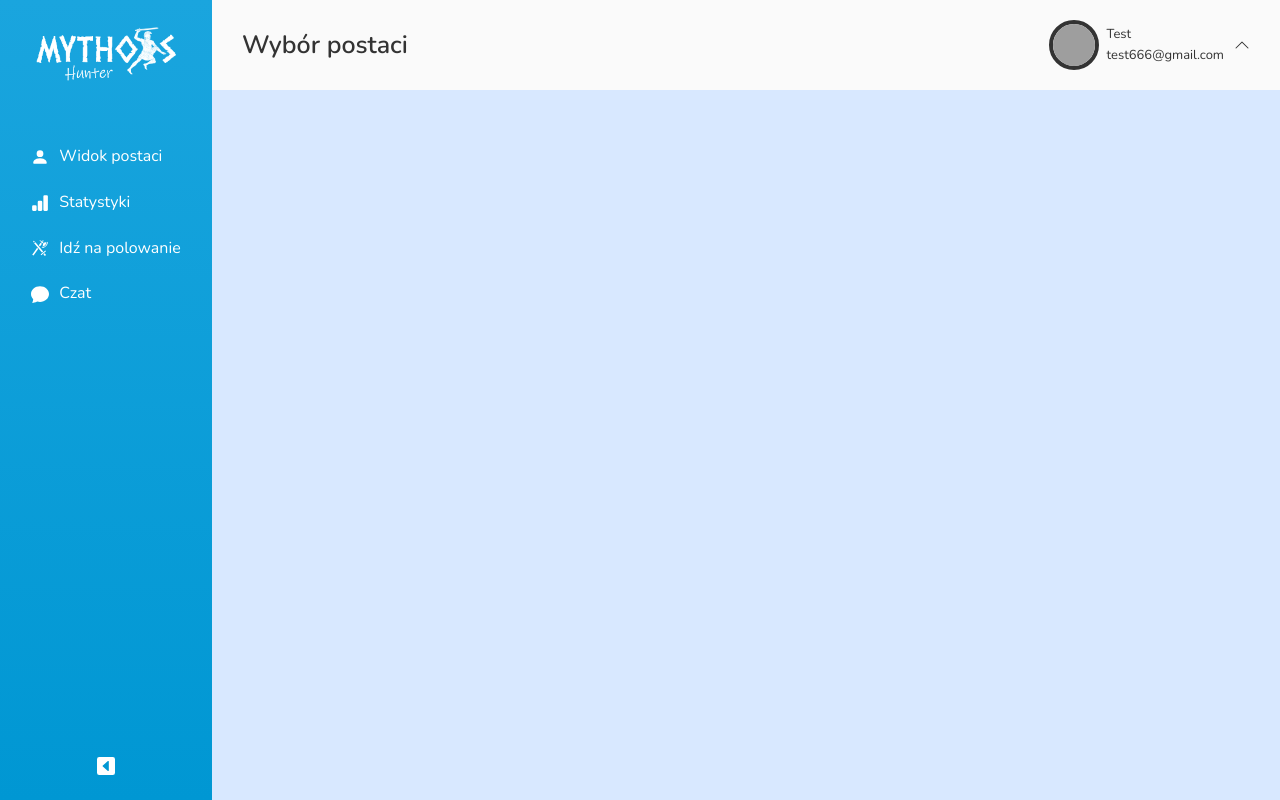
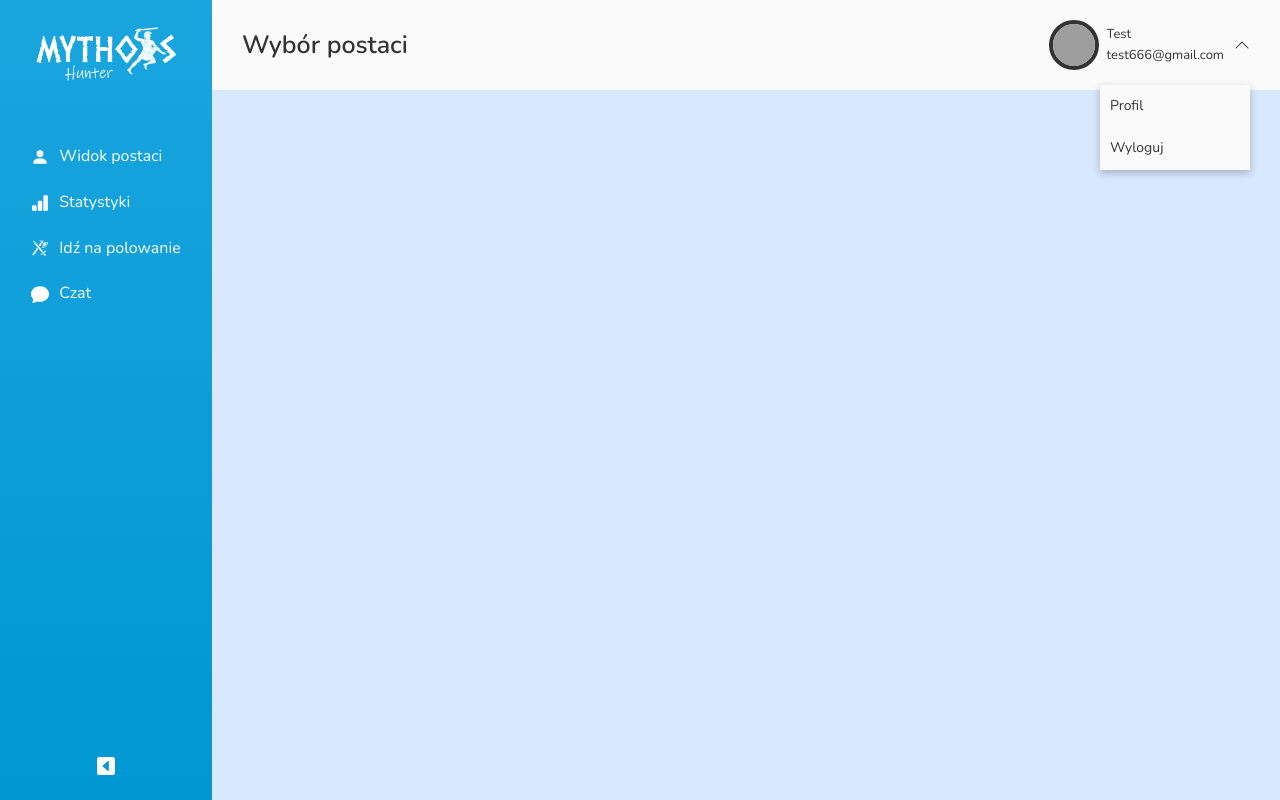
Before and after one commit to MarcinTomkiewicz/mythos-hunter, a React (Create React App) app: page / in a window 1280 px wide. Both pictures are taken after a click on the icon 1242 px from the left and 45 px from the top of the page. Built offline with nearby package versions, Linux system fonts and the light colour scheme; grey boxes are pictures that could not be loaded.

Commit message:
Add dropdown menu in UserLogged component

```diff
--- a/src/components/UserLogged.tsx
+++ b/src/components/UserLogged.tsx
@@ -22,6 +22,15 @@ export const UserLogged = () => {
         className="menu-icon"
         style={{ transform: isDropdownOpen ? "rotate(180deg)" : "" }}
       />
+      <div
+        className="dropdown"
+        style={{ display: isDropdownOpen ? "block" : "none" }}
+      >
+        <ul className="dropdown__list">
+          <li className="dropdown__item">Profil</li>
+          <li className="dropdown__item">Wyloguj</li>
+        </ul>
+      </div>
     </div>
   );
 };
--- a/src/scss/_base.scss
+++ b/src/scss/_base.scss
@@ -16,5 +16,5 @@ body {
   font-size: 1.6rem;
   line-height: 1.6;
   font-weight: 300;
-  color: #333;
+  color: $color-grey-dark-1;
 }
--- a/src/scss/_layout.scss
+++ b/src/scss/_layout.scss
@@ -94,7 +94,7 @@
     width: 5rem;
     height: 5rem;
     border-radius: 50%;
-    border: 4px solid #333;
+    border: 4px solid $color-grey-dark-1;
     margin-right: 0.8rem;
   }
   &__credentials {
@@ -107,3 +107,24 @@
     margin-right: 1rem;
   }
 }
+
+.dropdown {
+  display: none;
+  top: 130%;
+  right: 0;
+  position: absolute;
+  min-width: 15rem;
+  background-color: $color-grey-light-2;
+  box-shadow: rgba(0, 0, 0, 0.24) 0px 3px 8px;
+  &__list {
+    list-style: none;
+    font-size: 1.4rem;
+  }
+  &__item {
+    padding: 1rem;
+    cursor: pointer;
+    &:hover {
+      background-color: $color-grey-light-4;
+    }
+  }
+}
--- a/src/scss/_variables.scss
+++ b/src/scss/_variables.scss
@@ -4,3 +4,6 @@ $color-primary-light-2: #d8e8ff;
 $color-primary-dark: #0097d3;
 $color-grey-light-1: #c1c1c1;
 $color-grey-light-2: #fafafa;
+$color-grey-light-3: #f5f5f5;
+$color-grey-light-4: #ebebeb;
+$color-grey-dark-1: #333;
```
